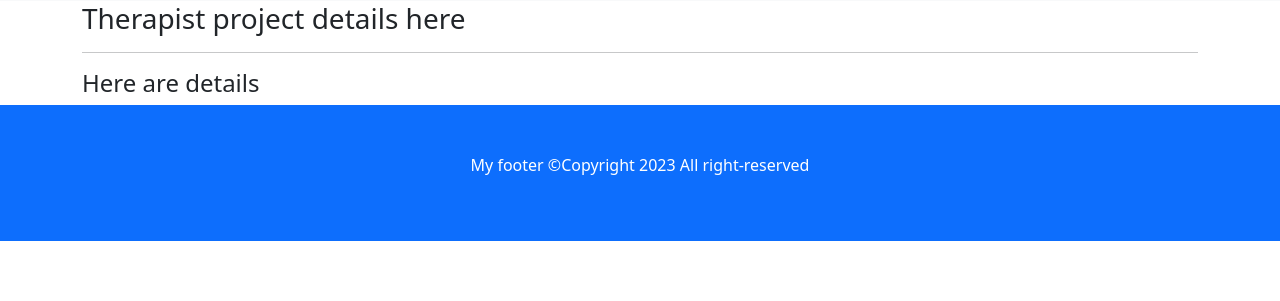
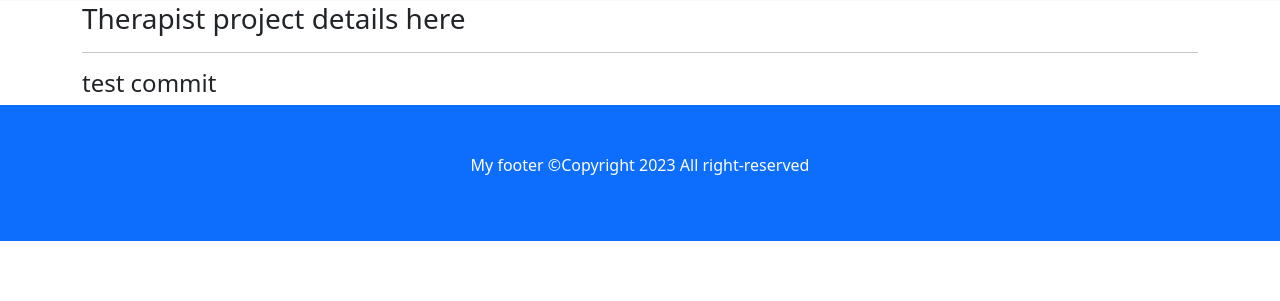
Before and after one commit to samircd4/therapist_srapy, a Django app: page / in a window 1280 px wide. Shown: the part 55-356 px from the top of the page. Run offline with Django 4.2, Linux system fonts and the light colour scheme.

Commit message:
test commit

```diff
--- a/core/templates/core/index.html
+++ b/core/templates/core/index.html
@@ -7,7 +7,7 @@
     </div>
 
     <div class="">
-        <h4>Here are details</h4>
+        <h4>test commit</h4>
     </div>
 </div>
 
--- a/templates/main.html
+++ b/templates/main.html
@@ -91,6 +91,10 @@
     {% block content %}
 
     {% endblock content %}
+
+
+
+
     <footer class="bg-primary text-center text-white p-5">
       <p>My footer &copy;Copyright 2023 All right-reserved</p>
     </footer>
```
